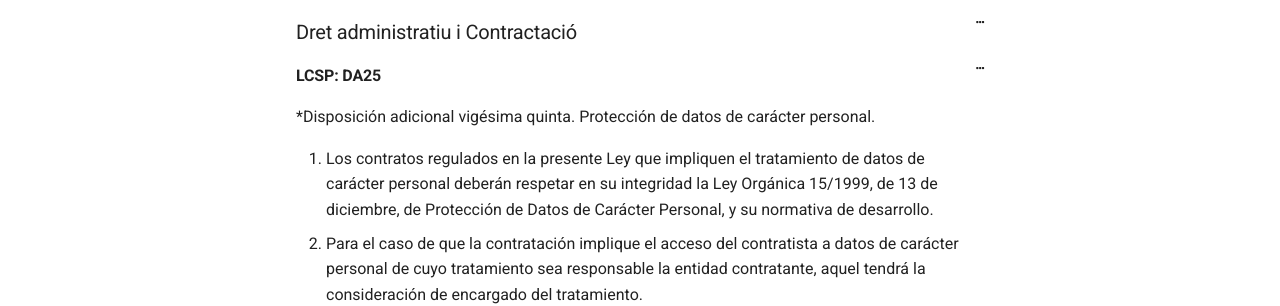
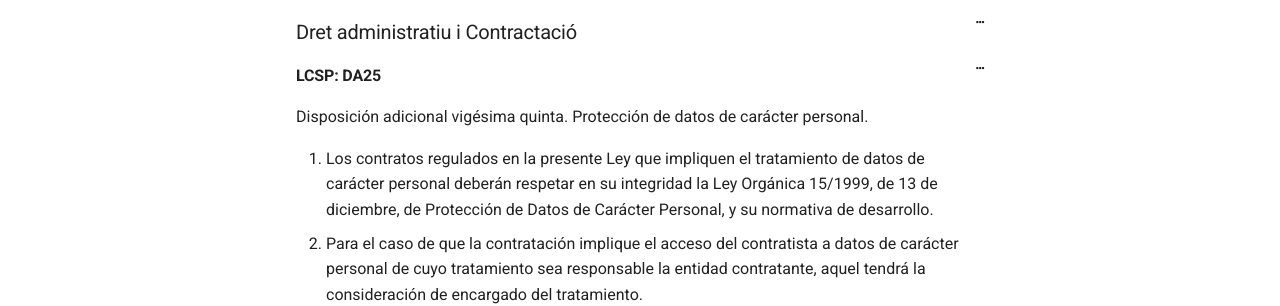
Before and after one commit to e-steve/e-steve.github.io, a Jekyll site: the page built from pages/index.md, in a window 1280 px wide and 900 px high. Shown: the part 405-711 px from the top of the window. Built offline with Jekyll 4.4.1, drawn with Linux system fonts in a browser that asks for light colours.

```diff
--- a/pages/index.md
+++ b/pages/index.md
@@ -22,7 +22,7 @@ permalink: /
 ### Dret administratiu i Contractació
 
 #### LCSP: DA25
-*Disposición adicional vigésima quinta. Protección de datos de carácter personal.
+Disposición adicional vigésima quinta. Protección de datos de carácter personal.
 1. Los contratos regulados en la presente Ley que impliquen el tratamiento de datos de carácter personal deberán respetar en su integridad la Ley Orgánica 15/1999, de 13 de diciembre, de Protección de Datos de Carácter Personal, y su normativa de desarrollo.
 
 2. Para el caso de que la contratación implique el acceso del contratista a datos de carácter personal de cuyo tratamiento sea responsable la entidad contratante, aquel tendrá la consideración de encargado del tratamiento.
```
